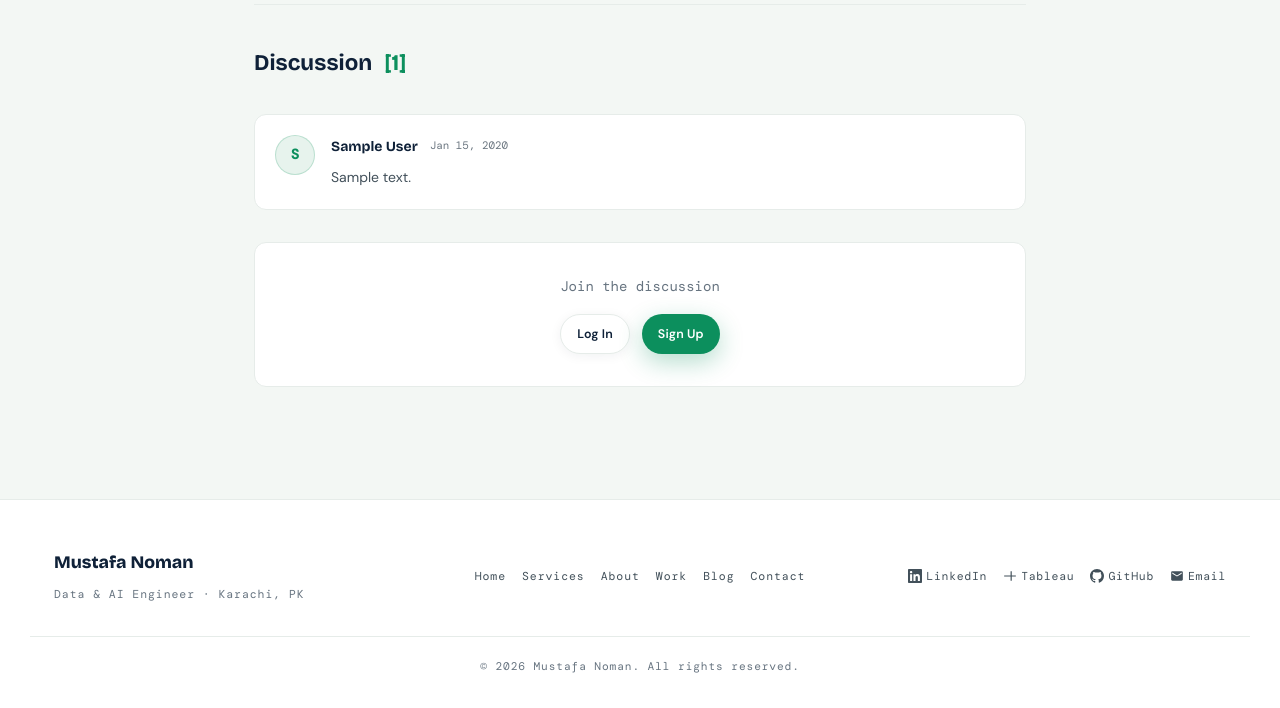
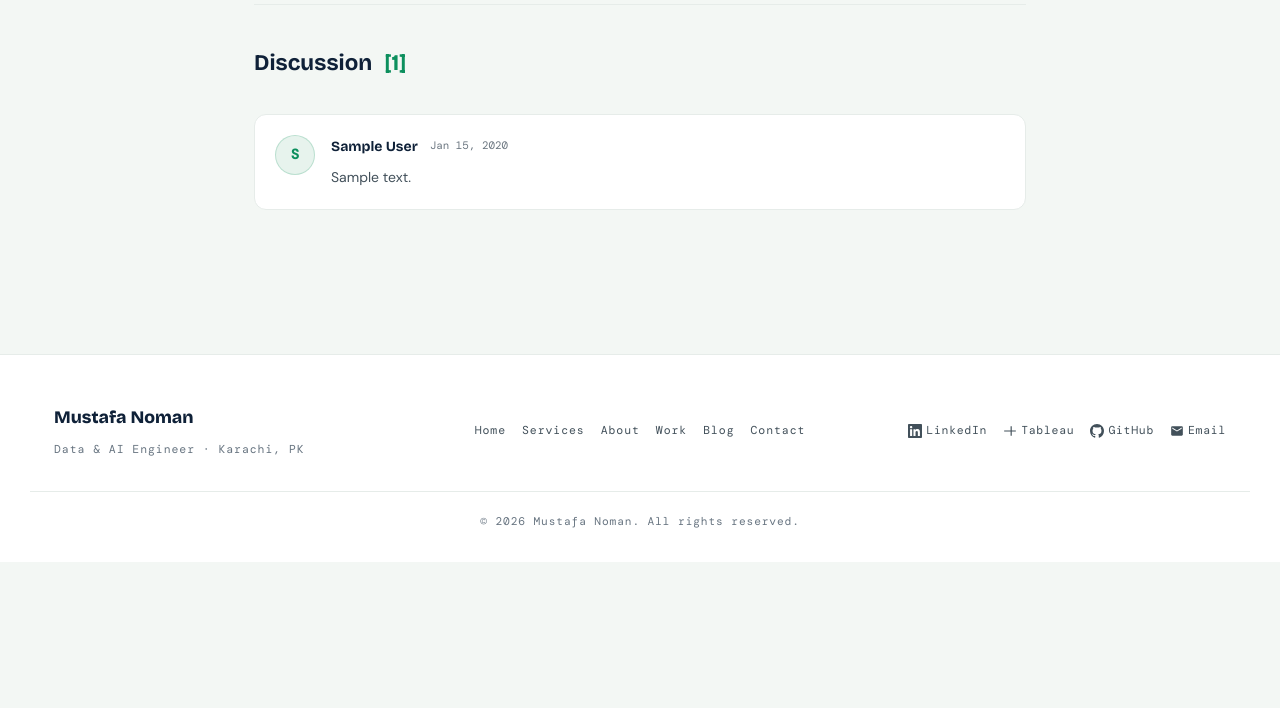
Before and after one commit to mustafanoman128/Website, a Flask app: page /blog/1 in a window 1280 px wide. Shown: the part 897-1605 px from the top of the page. After the commit the page ends 1425 px from the top, so only its background shows below. Run offline with Flask 3, Linux system fonts and the light colour scheme; tables that the repository leaves empty hold one stand-in row (values such as "Sample post"); grey boxes marked "Sample" are stand-in pictures; some libraries are stand-ins or nearby versions.

Commit message:
Fix image upload path to use app.root_path; remove login/signup prompt from blog posts
Co-Authored-By: Claude Sonnet 4.6 <noreply@anthropic.com>

```diff
--- a/app.py
+++ b/app.py
@@ -99,7 +99,7 @@ def allowed_file(filename):
 
 def save_uploaded_images(files, post_id):
     """Save each valid uploaded file to UPLOAD_FOLDER and return a list of unsaved BlogImage instances."""
-    upload_dir = app.config["UPLOAD_FOLDER"]
+    upload_dir = os.path.join(app.root_path, app.config["UPLOAD_FOLDER"])
     os.makedirs(upload_dir, exist_ok=True)
     images = []
     for f in files:
--- a/templates/blog_post.html
+++ b/templates/blog_post.html
@@ -104,14 +104,6 @@
             </button>
           </div>
         </form>
-        {% else %}
-        <div class="comment-auth-prompt">
-          <p class="mono">Join the discussion</p>
-          <div class="auth-buttons">
-            <a href="{{ url_for('login', next=request.url) }}" class="btn btn--ghost btn--sm">Log In</a>
-            <a href="{{ url_for('signup') }}" class="btn btn--primary btn--sm">Sign Up</a>
-          </div>
-        </div>
         {% endif %}
       </div>
     </div>
```
